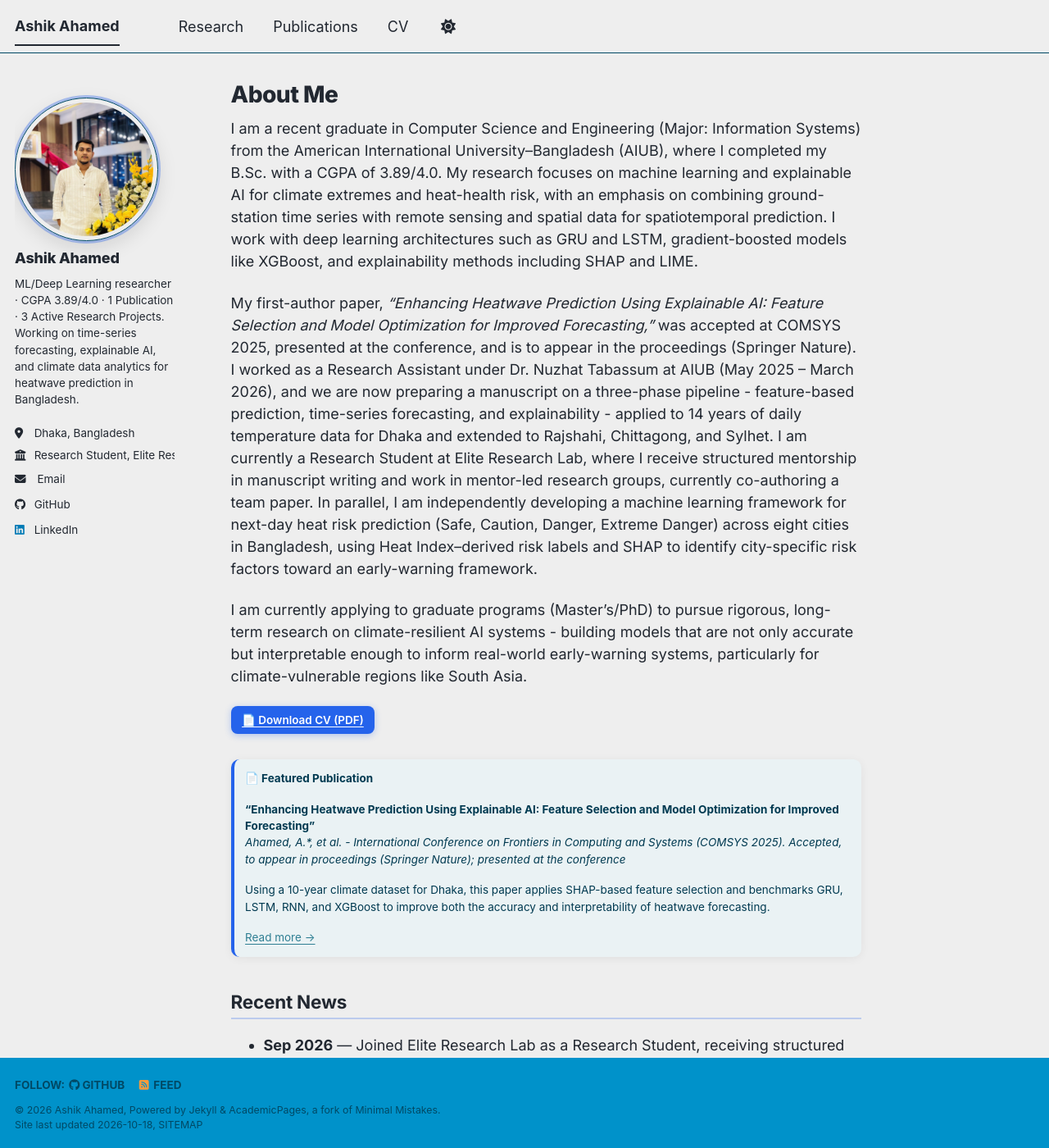
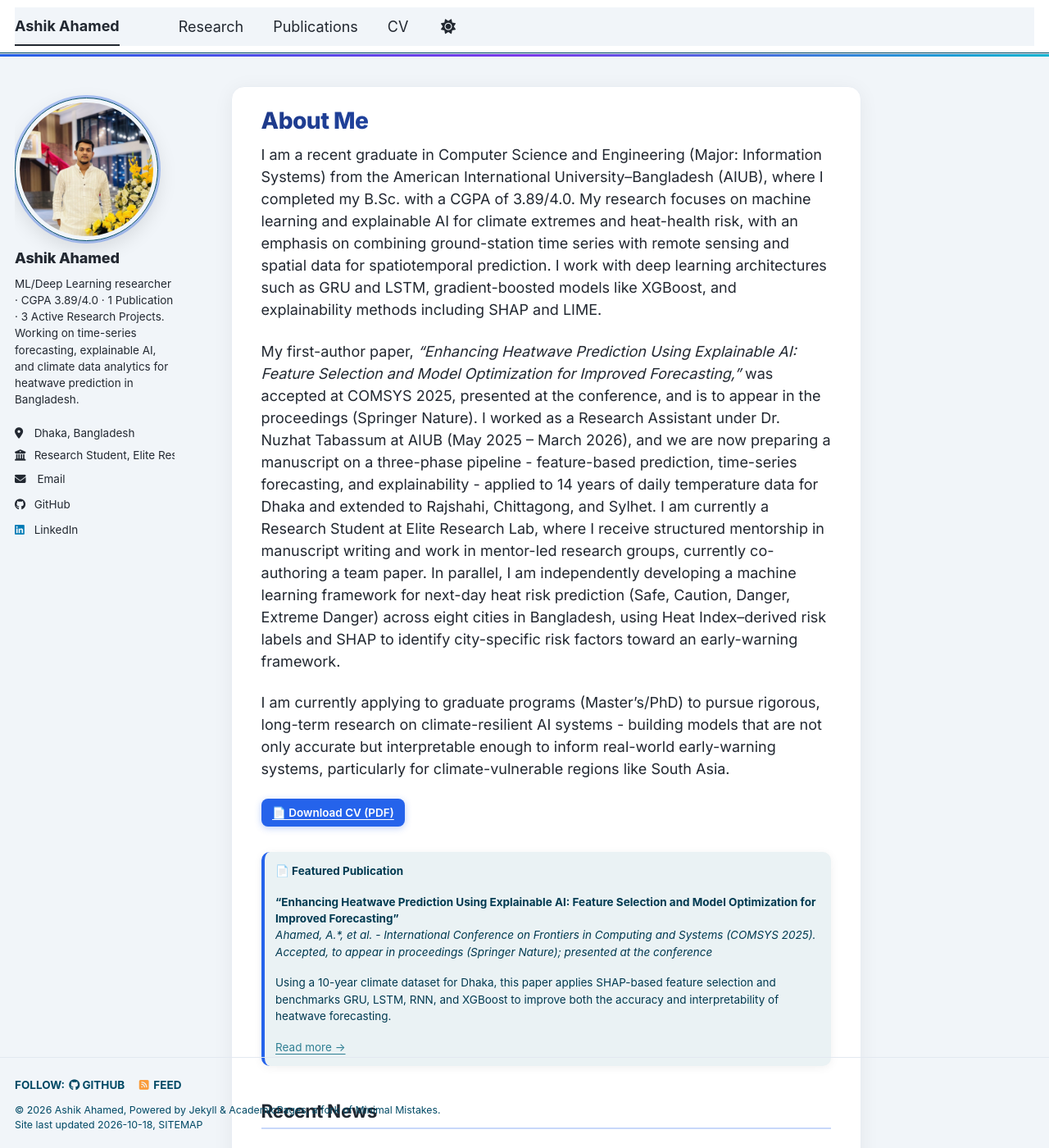
Before and after one commit to ashikahamed985/ashikahamed985.github.io, a Jekyll site: the page built from _pages/about.md, in a window 1280 px wide and 1400 px high. Shown: the whole window at 82% size. Built offline with Jekyll 4.4.1, drawn with Linux system fonts in a browser that asks for light colours; a style sheet for code colours, icons or effects is not loaded.

Commit message:
Update custom.html

```diff
--- a/_includes/head/custom.html
+++ b/_includes/head/custom.html
@@ -33,6 +33,43 @@
     -webkit-font-smoothing: antialiased;
   }
 
+  /* Thin gradient accent bar at the very top */
+  body::before {
+    content: "";
+    display: block;
+    height: 4px;
+    background: linear-gradient(90deg, #2563eb, #7c3aed, #06b6d4);
+  }
+
+  /* Soft tinted page background (light mode only) */
+  html:not([data-theme="dark"]) { --global-bg-color: #f1f5f9; }
+  html:not([data-theme="dark"]) body { background: #f1f5f9; }
+
+  /* Navigation bar */
+  html:not([data-theme="dark"]) .masthead {
+    background: #ffffff;
+    border-bottom: 1px solid #e2e8f0;
+    box-shadow: 0 1px 8px rgba(15, 23, 42, 0.05);
+  }
+
+  /* Main content as a white card */
+  html:not([data-theme="dark"]) .page__inner-wrap {
+    background: #ffffff;
+    border: 1px solid #e8edf3;
+    border-radius: 16px;
+    box-shadow: 0 4px 24px rgba(15, 23, 42, 0.06);
+    padding: 1.5rem 2rem 2rem;
+    box-sizing: border-box;
+  }
+  @media (max-width: 600px) {
+    html:not([data-theme="dark"]) .page__inner-wrap { padding: 1rem 1.1rem 1.4rem; }
+  }
+
+  html:not([data-theme="dark"]) .page__footer {
+    background: transparent;
+    border-top: 1px solid #e2e8f0;
+  }
+
   h1, h2, h3, h4, h5, h6,
   .page__title, .author__name, .archive__item-title {
     font-family: "Inter", -apple-system, BlinkMacSystemFont, "Segoe UI", Roboto, Arial, sans-serif;
@@ -40,7 +77,16 @@
     letter-spacing: -0.01em;
   }
 
-  .page__title { font-weight: 800; letter-spacing: -0.02em; }
+  /* Page title with blue gradient text */
+  .page__title {
+    font-weight: 800;
+    letter-spacing: -0.02em;
+    color: #1e3a8a;
+    background: linear-gradient(90deg, #1e3a8a, #2563eb);
+    -webkit-background-clip: text;
+    background-clip: text;
+    -webkit-text-fill-color: transparent;
+  }
 
   /* Links */
   a { color: #2563eb; text-underline-offset: 3px; }
```
